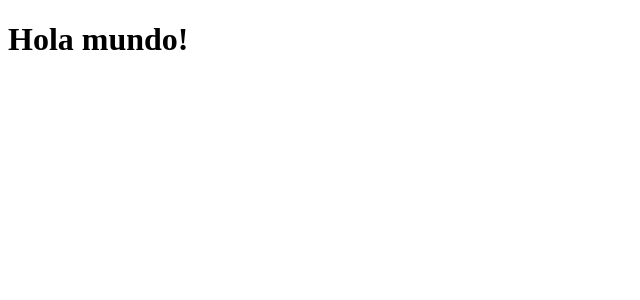
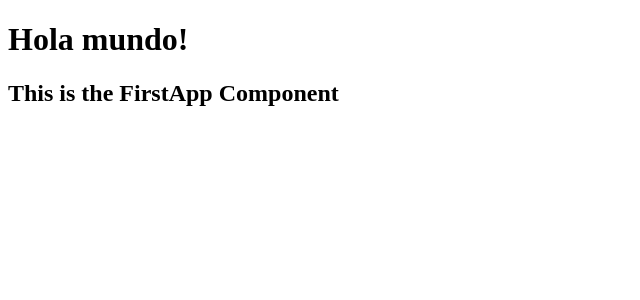
Before and after one commit to MartinFacorro/LearningReact, a React (Vite) app in the folder 03-COUNTER-APP-VITE/counter-app/: page / in a window 1280 px wide. Shown: the top 300 px of the page, without its empty margins (0-640 px from the left). Built offline with nearby package versions, Linux system fonts and the light colour scheme.

Commit message:
Add a new Component

```diff
--- /dev/null
+++ b/03-COUNTER-APP-VITE/counter-app/src/FirstApp.jsx
@@ -0,0 +1,5 @@
+export function FirstApp() {
+  return (
+    <h2>This is the FirstApp Component</h2>
+  );
+}
--- a/03-COUNTER-APP-VITE/counter-app/src/main.jsx
+++ b/03-COUNTER-APP-VITE/counter-app/src/main.jsx
@@ -2,10 +2,13 @@ import React from "react";
 import ReactDOM from "react-dom/client"; //HERRAMIENTA PARA RENDERIZAR
 
 import {App} from './HelloWorldApp'
+import {FirstApp} from './FirstApp';
+
 
 //RENDERIZARLA EN EL DOM
 ReactDOM.createRoot( document.getElementById('root') ).render(
   <React.StrictMode>
     <App />
+    <FirstApp />
   </React.StrictMode>
 );
```
